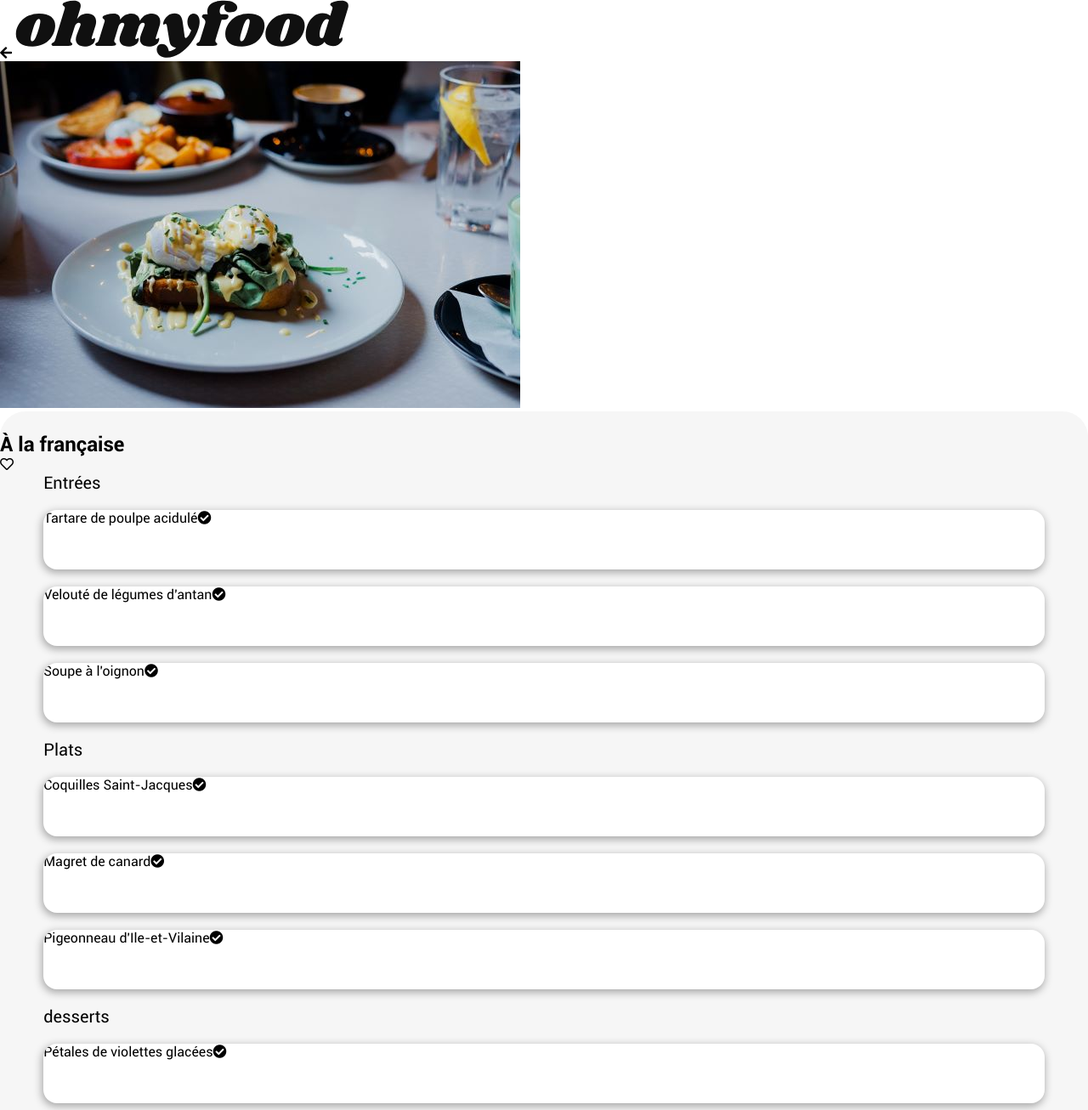
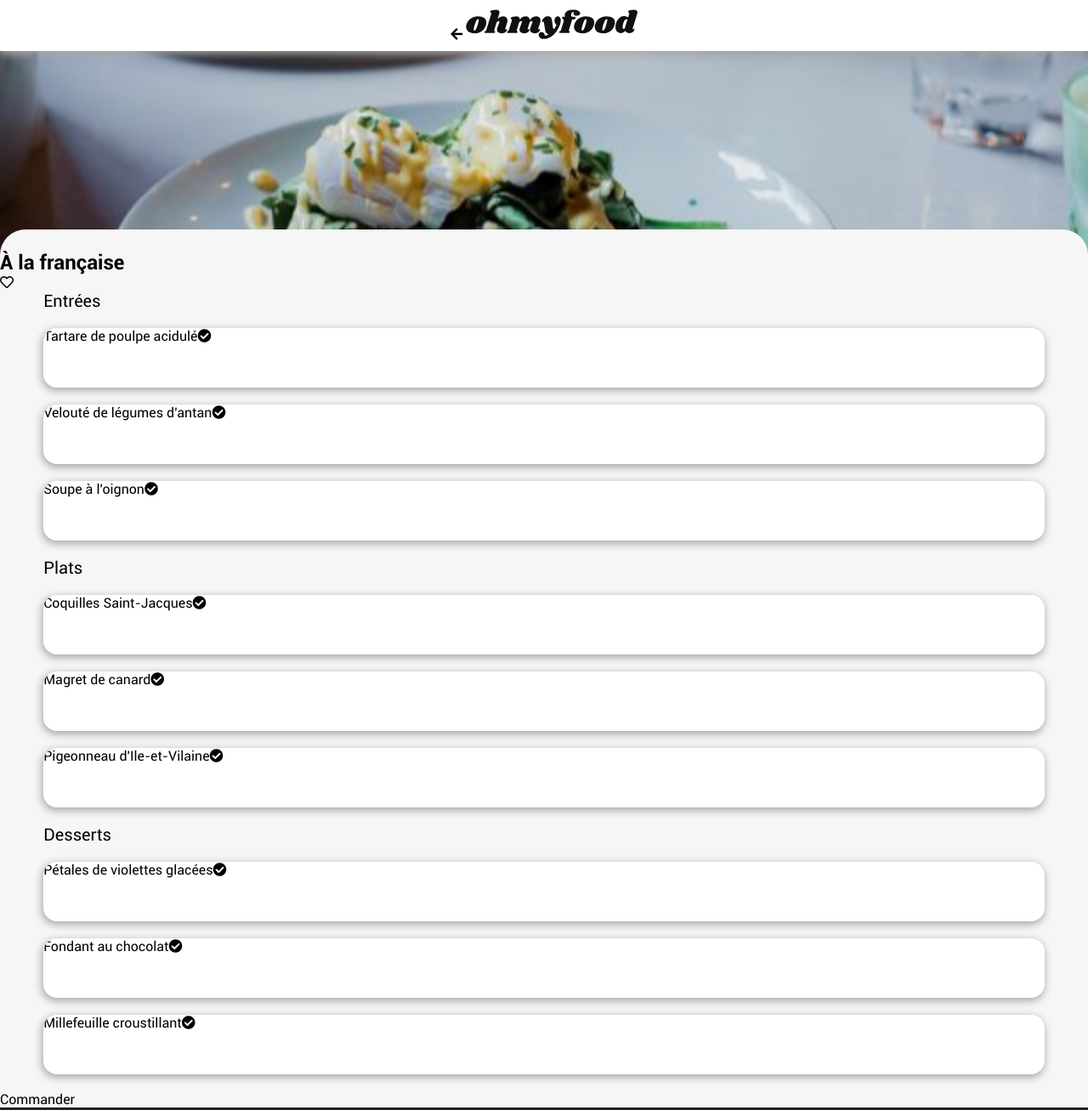
Before and after one commit to gmamillon/GabrielMamillon_3_01122020, a website: page a_la_francaise.html in a window 1280 px wide. Shown: the top 1306 px of the page at 85% size. Drawn offline with Linux system fonts and the light colour scheme.

Commit message:
samedi09jan

```diff
--- a/a_la_francaise.html
+++ b/a_la_francaise.html
@@ -5,16 +5,18 @@
         <link href="assets/css/style.css" rel="stylesheet"/>
         <link href="assets/font/fontawesome-free-5.15.1-web/css/all.css" rel="stylesheet"/>
         <meta name="viewport" content="width=device-width, initial-scale=1, shrink-to-fit=no">
-        <title>Reservia</title>
+        <title>OhMyFood</title>
     </head>
     <body>
-        <header>
+        <header class="header header--resto">
             <a href="index.html" title="acceuil">
                 <i class="fas fa-arrow-left"></i>
                 <img srcset="assets/images/ohmyfood@2x.svg" alt="logo reservia" width="392" height="68" src="assets/images/ohmyfood.png"/>
             </a>
         </header>
-        <img src="assets\images\a_la_francaise.jpg" alt="photo du restaurant"/>
+        <div class="top">
+            <img class="top__photo" src="assets\images\a_la_francaise.jpg" alt="photo du restaurant"/>
+        </div>
         <section class="menuMaker">
             <h1 class="menuMaker__titre">À la française</h1>
             <i class="far fa-heart"></i>
@@ -42,7 +44,7 @@
                     <a href="#" title="">Pigeonneau d'Ile-et-Vilaine<i class="fas fa-check-circle"></i></a>
                 </li>
             </ul>
-            <h2 class="menuMaker__partie">desserts</h2>
+            <h2 class="menuMaker__partie">Desserts</h2>
             <ul class="menuMaker__liste">
                 <li class="assiette">
                     <a href="#" title="">Pétales de violettes glacées<i class="fas fa-check-circle"></i></a>
```
Also changed, not shown: la_palette_du_gout.html (+3 -3 lines), le_delice_des_sens.html (+3 -3 lines).
